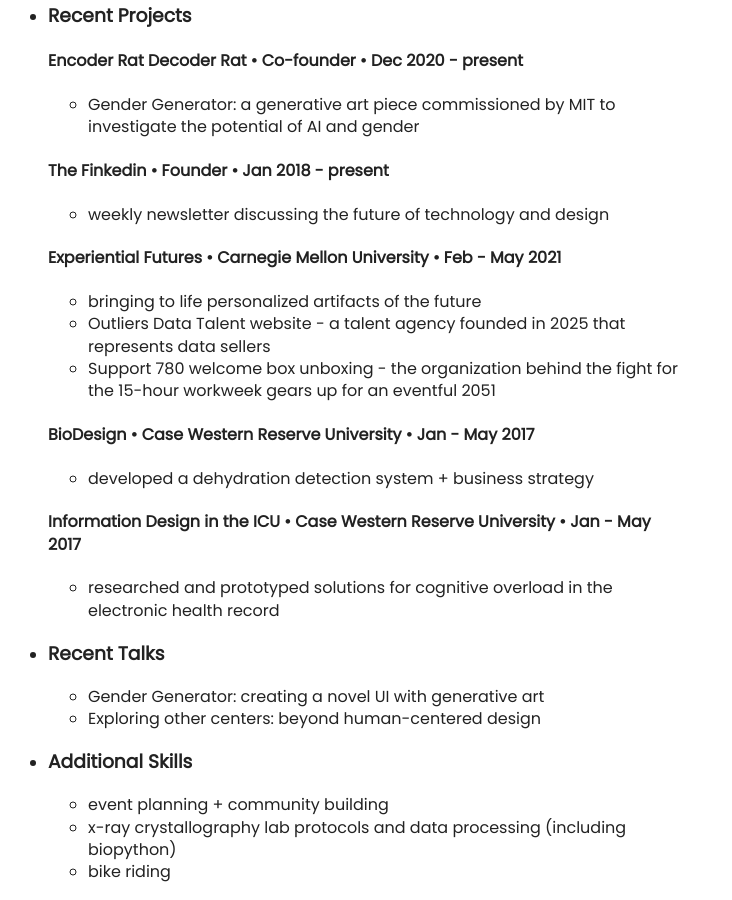
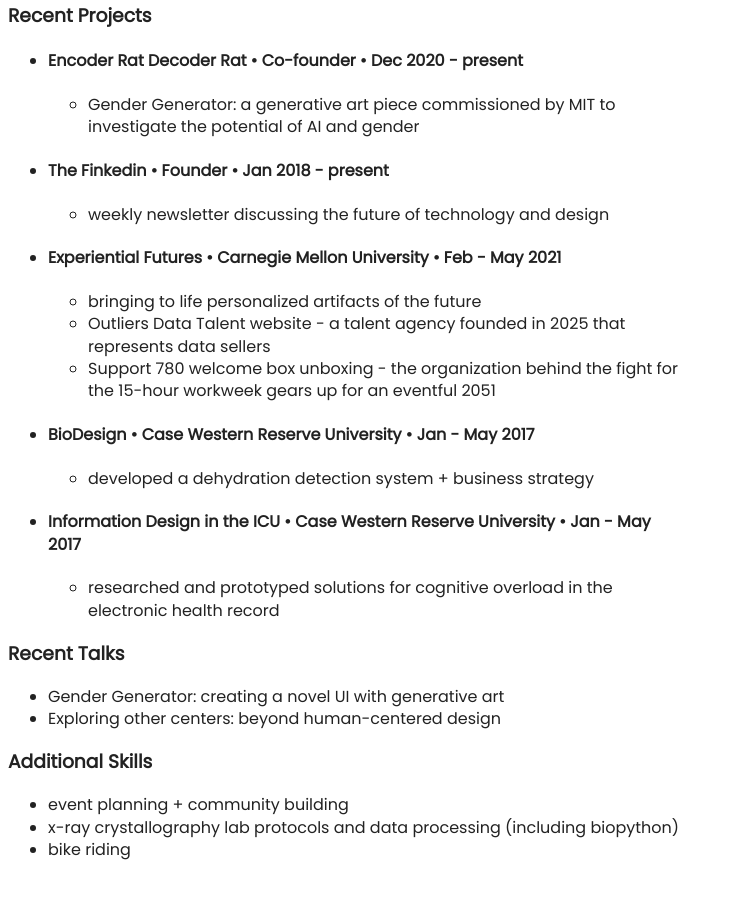
Before and after one commit to mariakuz/portfolio, a website: page src/index.html in a window 1280 px wide. Shown: the part 820-1720 px from the top of the page, without its empty margins (0-732 px from the left). After the commit the page ends 1697 px from the top, so only its background shows below. Drawn offline with Linux system fonts and the light colour scheme.

Commit message:
tidying up the lists

```diff
--- a/src/index.html
+++ b/src/index.html
@@ -14,7 +14,6 @@
   <link rel="preconnect" href="https://fonts.gstatic.com" crossorigin>
   <link href="https://fonts.googleapis.com/css2?family=Poppins&display=swap" rel="stylesheet">
   <link rel="stylesheet" href="./styles.css">
-
   <meta name="theme-color" content="#fafafa" />
 </head>
 <body>
@@ -33,17 +32,21 @@
     </address>
   </aside>
   <section>
+    <h3>Selected Work Experience</h3>
     <ul>
       <li>
-      <h3>Selected Work Experience</h3>
         <h4>Target • UI Engineer - Digital Creative Visualization • 2018 - present</h4>
         <ul>
           <li>delivered UX/UI componentry and design for Target Room Planner and Virtual Beauty Try-on using React TypeScript</li>
         </ul>
+      </li>
+      <li>
         <h4>YouTube • Software Engineering Intern • May - Aug 2017</h4>
         <ul>
           <li>implemented new feature in Google AdWords using Angular Dart</li>
         </ul>
+      </li>
+      <li>
         <h4>Apple Inc • Front-end Design Intern • May - Aug 2016</h4>
         <ul>
           <li>designed, researched, and developed internal website using
@@ -52,6 +55,8 @@
               look that adhered to Apple brand standards</li>
           <li>researched and structured content for needs of adjacent teams</li>
         </ul>
+      </li>
+      <li>
         <h4>Freelance Graphic & UX Designer • May 2015 - Present</h4>
         <ul>
           <li>innovative and technical strategy and delivery including social media strategy, pre-print, and wayfinding</li>
@@ -64,48 +69,58 @@
 
         </ul>
       </li>
+    </ul>
+    <section>
+    <h3>Recent Projects</h3>
+    <ul>
       <li>
-      <h3>Recent Projects</h3>
         <h4>Encoder Rat Decoder Rat • Co-founder • Dec 2020 - present</h4>
         <ul>
           <li>Gender Generator: a generative art piece commissioned by MIT to investigate the potential of AI and gender</li>
         </ul>
+      </li>
+      <li>
         <h4>The Finkedin • Founder • Jan 2018 - present</h4>
         <ul>
           <li>weekly newsletter discussing the future of technology and design</li>
         </ul>
+      </li>
+      <li>
         <h4>Experiential Futures • Carnegie Mellon University • Feb - May 2021</h4>
         <ul>
           <li>bringing to life personalized artifacts of the future</li>
           <li>Outliers Data Talent website - a talent agency founded in 2025 that represents data sellers</li>
           <li>Support 780 welcome box unboxing - the organization behind the fight for the 15-hour workweek gears up for an eventful 2051</li>
-
         </ul>
+      </li>
+      <li>
         <h4>BioDesign • Case Western Reserve University • Jan - May 2017</h4>
         <ul>
           <li>developed a dehydration detection system + business strategy</li>
         </ul>
+      </li>
+      <li>
         <h4>Information Design in the ICU • Case Western Reserve University • Jan - May 2017</h4>
         <ul>
           <li>researched and prototyped solutions for cognitive overload in the electronic health record</li>
         </ul>
       </li>
-    <li>
+    </ul>
+  </section>
+  <section>
     <h3>Recent Talks</h3>
     <ul>
       <li>Gender Generator: creating a novel UI with generative art</li>
       <li>Exploring other centers: beyond human-centered design</li>
     </ul>
-    </li>
-    <li>
+  </section>
+  <section>
     <h3>Additional Skills</h3>
     <ul>
       <li>event planning + community building</li>
       <li>x-ray crystallography lab protocols and data processing (including biopython)</li>
       <li>bike riding</li>
     </ul>
-    </li>
-  </ul>
   </section>
   </main>
 <script src="./index.js"></script>
```
Also changed, not shown: dist/index.html. Lines whose indentation alone changed are shown as unchanged.
